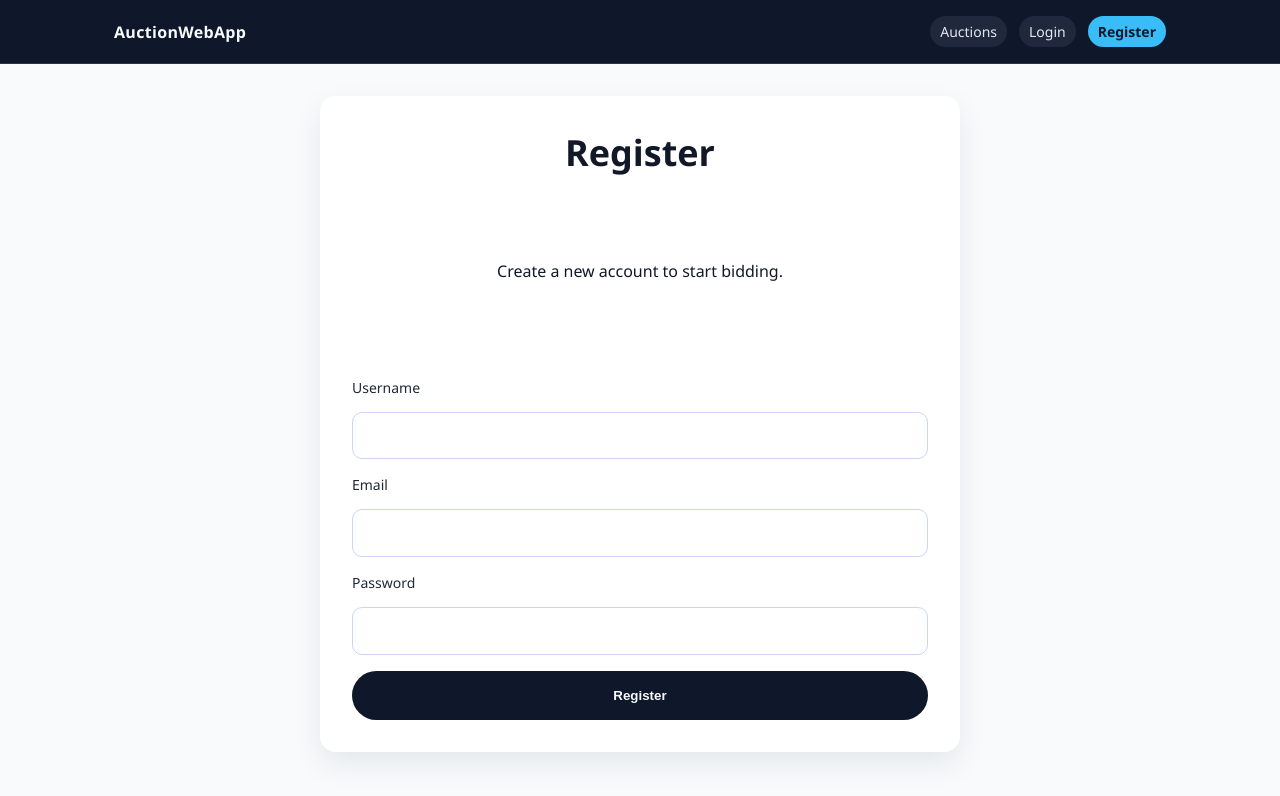
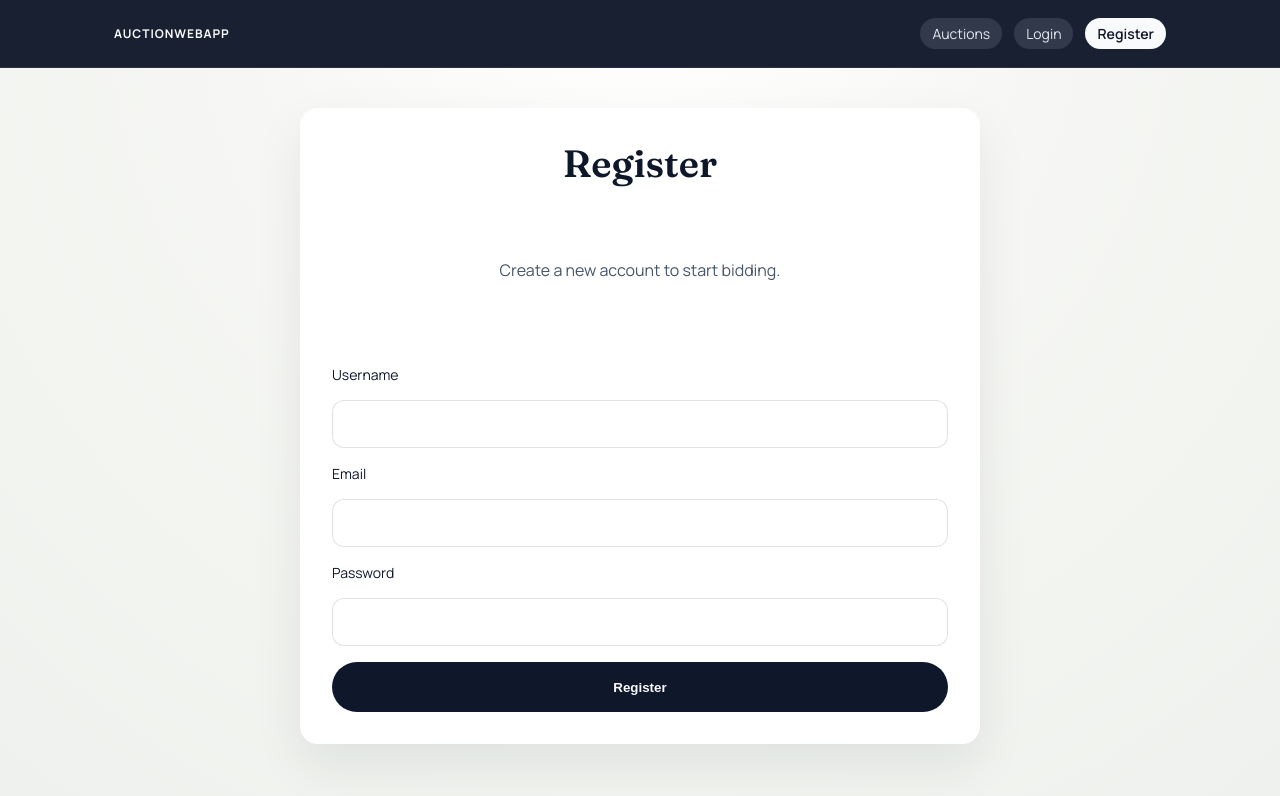
Before and after one commit to Holgerinho/AuctionWebApp, a React (Vite) app in the folder AuctionFrontend/: page /register in a window 1280 px wide. Shown: the top 796 px of the page. Built offline with nearby package versions, Linux system fonts and the light colour scheme.

Commit message:
Refactor CSS styles for improved layout and design consistency

```diff
--- a/AuctionFrontend/src/App.css
+++ b/AuctionFrontend/src/App.css
@@ -3,26 +3,30 @@
   display: flex;
   flex-direction: column;
   align-items: stretch;
-  background: #f8fafc;
+  background: transparent;
 }
 
 .app-main {
   flex: 1;
-  padding: 32px 24px 48px;
+  padding: 40px 24px 56px;
   display: flex;
   justify-content: center;
 }
 
 .navbar {
-  background: #0f172a;
+  background: rgba(15, 23, 42, 0.96);
   color: #f8fafc;
-  border-bottom: 1px solid rgba(148, 163, 184, 0.2);
+  border-bottom: 1px solid rgba(248, 250, 252, 0.08);
+  position: sticky;
+  top: 0;
+  z-index: 10;
+  backdrop-filter: blur(14px);
 }
 
 .navbar-inner {
   max-width: 1100px;
   margin: 0 auto;
-  padding: 16px 24px;
+  padding: 18px 24px;
   display: flex;
   align-items: center;
   justify-content: space-between;
@@ -34,7 +38,9 @@
   color: inherit;
   text-decoration: none;
   font-weight: 700;
-  letter-spacing: 0.02em;
+  letter-spacing: 0.08em;
+  text-transform: uppercase;
+  font-size: 12px;
 }
 
 .navbar-links {
@@ -47,9 +53,9 @@
   color: #e2e8f0;
   text-decoration: none;
   font-size: 14px;
-  padding: 6px 10px;
+  padding: 6px 12px;
   border-radius: 999px;
-  background: rgba(148, 163, 184, 0.12);
+  background: rgba(226, 232, 240, 0.12);
 }
 
 .navbar-button {
@@ -67,25 +73,26 @@
 }
 
 .navbar-link.active {
-  background: #38bdf8;
+  background: #f8fafc;
   color: #0f172a;
   font-weight: 600;
 }
 
 .app-section {
-  background: #ffffff;
-  border-radius: 16px;
+  background: var(--surface);
+  border-radius: var(--radius);
   padding: 32px;
-  box-shadow: 0 12px 30px rgba(15, 23, 42, 0.08);
-  max-width: 640px;
+  box-shadow: var(--shadow);
+  max-width: 680px;
   width: 100%;
   text-align: center;
   display: grid;
   gap: 12px;
+  animation: rise-in 0.45s ease-out;
 }
 
 .app-section--wide {
-  max-width: 960px;
+  max-width: 980px;
   text-align: left;
 }
 
@@ -105,11 +112,12 @@
 
 .search-input {
   min-width: 220px;
-  border-radius: 10px;
-  border: 1px solid #cbd5f5;
+  border-radius: 12px;
+  border: 1px solid var(--border);
   padding: 10px 12px;
   font-size: 14px;
   font-family: inherit;
+  background: #ffffff;
 }
 
 .auction-grid {
@@ -119,11 +127,17 @@
 
 .auction-card {
   border-radius: 16px;
-  border: 1px solid #e2e8f0;
+  border: 1px solid var(--border);
   padding: 20px;
   display: grid;
   gap: 12px;
-  background: #f8fafc;
+  background: var(--surface-muted);
+  transition: transform 0.2s ease, box-shadow 0.2s ease;
+}
+
+.auction-card:hover {
+  transform: translateY(-2px);
+  box-shadow: 0 12px 24px rgba(15, 23, 42, 0.12);
 }
 
 .auction-card h3 {
@@ -132,7 +146,7 @@
 
 .auction-card-description {
   margin: 4px 0 0;
-  color: #475569;
+  color: var(--text-muted);
 }
 
 .auction-card-meta {
@@ -140,13 +154,13 @@
   flex-wrap: wrap;
   gap: 16px;
   font-size: 14px;
-  color: #1f2937;
+  color: var(--text);
 }
 
 .auction-card-link {
   text-decoration: none;
   font-weight: 600;
-  color: #1d4ed8;
+  color: var(--primary);
 }
 
 .auction-detail-grid {
@@ -169,8 +183,8 @@
   display: flex;
   justify-content: space-between;
   padding: 8px 12px;
-  border-radius: 10px;
-  background: #f1f5f9;
+  border-radius: 12px;
+  background: #f1f4f1;
 }
 
 .form {
@@ -184,37 +198,44 @@
   display: grid;
   gap: 8px;
   font-size: 14px;
-  color: #1f2937;
+  color: var(--text);
 }
 
 .form-field input {
-  border-radius: 10px;
-  border: 1px solid #cbd5f5;
+  border-radius: 12px;
+  border: 1px solid var(--border);
   padding: 10px 12px;
   font-size: 14px;
   font-family: inherit;
+  background: #ffffff;
 }
 
 .form-error {
   margin: 0;
-  color: #b91c1c;
+  color: var(--danger);
   font-size: 14px;
 }
 
 .form-success {
   margin: 0;
-  color: #15803d;
+  color: var(--success);
   font-size: 14px;
 }
 
 .form-button {
   border: none;
-  border-radius: 999px;
+  border-radius: var(--radius-pill);
   padding: 10px 16px;
-  background: #0f172a;
+  background: var(--primary);
   color: #f8fafc;
   font-weight: 600;
   cursor: pointer;
+  transition: transform 0.2s ease, box-shadow 0.2s ease;
+}
+
+.form-button:hover {
+  transform: translateY(-1px);
+  box-shadow: 0 10px 20px rgba(15, 23, 42, 0.18);
 }
 
 .form-button:disabled {
@@ -233,11 +254,22 @@
   letter-spacing: 0.2em;
   text-transform: uppercase;
   font-size: 12px;
-  color: #6b7280;
+  color: var(--text-muted);
   margin: 0;
 }
 
 .app-subtitle {
   margin: 0;
-  color: #4b5563;
+  color: var(--text-muted);
 }
+
+@keyframes rise-in {
+  from {
+    opacity: 0;
+    transform: translateY(10px);
+  }
+  to {
+    opacity: 1;
+    transform: translateY(0);
+  }
+}
--- a/AuctionFrontend/src/styles/global.css
+++ b/AuctionFrontend/src/styles/global.css
@@ -1,19 +1,61 @@
+@import url('https://fonts.googleapis.com/css2?family=Fraunces:wght@500;600&family=Manrope:wght@400;500;600;700&display=swap');
+
+:root {
+	--bg: #f6f7f4;
+	--surface: #ffffff;
+	--surface-muted: #eef1ed;
+	--primary: #0f172a;
+	--primary-soft: #1e293b;
+	--accent: #0f172a;
+	--border: rgba(15, 23, 42, 0.12);
+	--text: #0f172a;
+	--text-muted: #475569;
+	--success: #15803d;
+	--danger: #b91c1c;
+	--shadow: 0 20px 50px rgba(15, 23, 42, 0.08);
+	--radius: 18px;
+	--radius-pill: 999px;
+	--font-body: 'Manrope', 'Segoe UI', sans-serif;
+	--font-heading: 'Fraunces', 'Times New Roman', serif;
+}
+
 * {
 	box-sizing: border-box;
 }
 
 body {
 	margin: 0;
-	background: #f8fafc;
-	color: #111827;
-	font-family: 'Segoe UI', Tahoma, Geneva, Verdana, sans-serif;
+	color: var(--text);
+	font-family: var(--font-body);
+	background: radial-gradient(
+		circle at top,
+		#ffffff,
+		#f6f7f4 40%,
+		#eef1ed 100%
+	);
 }
 
 #root {
 	min-height: 100vh;
 }
 
+h1,
+h2,
+h3 {
+	margin: 0;
+	font-family: var(--font-heading);
+	font-weight: 600;
+}
+
 h1 {
-	font-size: 36px;
+	font-size: clamp(28px, 3vw, 38px);
+}
+
+p {
 	margin: 0;
+	color: var(--text-muted);
 }
+
+a {
+	color: inherit;
+}
```
